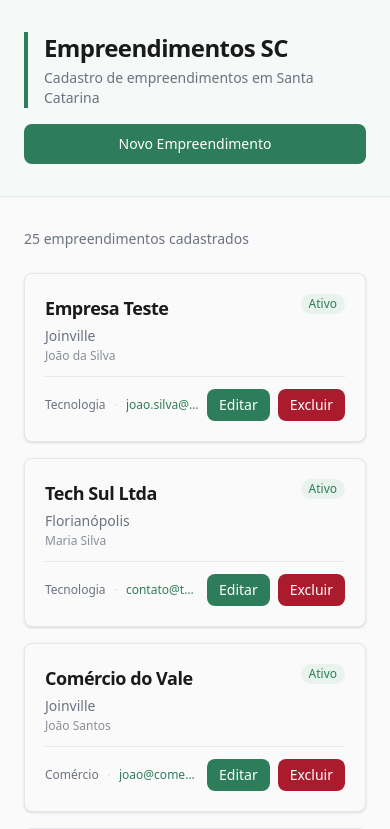
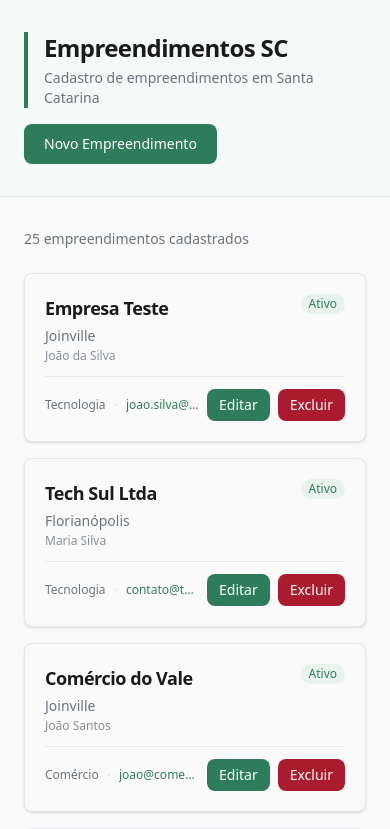
Before and after one commit to vhasckel/desafio-de-software, a Next.js app: page / in a window 390 px wide. Shown: the top 829 px of the page. Built offline with nearby package versions, Linux system fonts and the light colour scheme.

Commit message:
refactor: creates PageHeader component

```diff
--- a/src/app/business/[id]/page.tsx
+++ b/src/app/business/[id]/page.tsx
@@ -1,13 +1,13 @@
 'use client';
 
 import { useEffect, useState } from 'react';
-import Link from 'next/link';
 import { notFound, useParams, useRouter } from 'next/navigation';
 import { deleteBusiness, getBusinessById } from '@/services/business';
 import { Button } from '@/components/ui/Button';
 import type { Business } from '@/types/business';
 import { BusinessStatus } from '@/types/business';
 import { ConfirmModal } from '@/components/ui/ConfirmModal';
+import { PageHeader } from '@/components/layout/PageHeader';
 
 export default function BusinessDetailPage() {
   const router = useRouter();
@@ -44,25 +44,11 @@ export default function BusinessDetailPage() {
 
   return (
     <div className='min-h-screen bg-background text-foreground'>
-      <header className='border-b border-border bg-sc-green-pale/30'>
-        <div className='mx-auto max-w-5xl px-6 py-6 sm:px-8'>
-          <Link
-            href='/'
-            className='mb-4 inline-flex items-center gap-1.5 rounded text-sm text-muted transition-colors hover:text-foreground focus:outline-none focus:ring-2 focus:ring-accent focus:ring-offset-2'
-          >
-            <span aria-hidden>←</span>
-            Voltar à tela inicial
-          </Link>
-          <div className='border-l-4 border-accent pl-4'>
-            <h1 className='text-2xl font-semibold tracking-tight text-foreground sm:text-3xl'>
-              {business.name}
-            </h1>
-            <p className='mt-1 text-sm text-muted sm:text-base'>
-              Detalhes do empreendimento em Santa Catarina
-            </p>
-          </div>
-        </div>
-      </header>
+      <PageHeader
+        title={business.name}
+        description='Detalhes do empreendimento em Santa Catarina'
+        showBackLink
+      />
 
       <main className='mx-auto max-w-5xl px-6 py-8 sm:px-8'>
         <section
--- a/src/app/edit/[id]/page.tsx
+++ b/src/app/edit/[id]/page.tsx
@@ -4,8 +4,8 @@ import { useEffect, useState } from 'react';
 import { BusinessForm } from '@/components/forms/BusinessForm';
 import { BusinessFormData } from '@/libs/schema';
 import { getBusinessById, updateBusiness } from '@/services/business';
-import Link from 'next/link';
 import { notFound, useParams, useRouter } from 'next/navigation';
+import { PageHeader } from '@/components/layout/PageHeader';
 import type { Business } from '@/types/business';
 
 export default function EditBusinessPage() {
@@ -51,25 +51,11 @@ export default function EditBusinessPage() {
 
   return (
     <div className='min-h-screen bg-background text-foreground'>
-      <header className='border-b border-border bg-sc-green-pale/30'>
-        <div className='mx-auto max-w-5xl px-6 py-6 sm:px-8'>
-          <Link
-            href='/'
-            className='mb-4 inline-flex items-center gap-1.5 text-sm text-muted transition-colors hover:text-foreground focus:outline-none focus:ring-2 focus:ring-accent focus:ring-offset-2 rounded'
-          >
-            <span aria-hidden>←</span>
-            Voltar à tela inicial
-          </Link>
-          <div className='border-l-4 border-accent pl-4'>
-            <h1 className='text-2xl font-semibold tracking-tight text-foreground sm:text-3xl'>
-              Editar Empreendimento
-            </h1>
-            <p className='mt-1 text-sm text-muted sm:text-base'>
-              Altere os dados do empreendimento em Santa Catarina
-            </p>
-          </div>
-        </div>
-      </header>
+      <PageHeader
+        title='Editar Empreendimento'
+        description='Altere os dados do empreendimento em Santa Catarina'
+        showBackLink
+      />
       <main className='mx-auto max-w-5xl px-6 py-8 sm:px-8'>
         <BusinessForm initialData={initialData} onSubmit={handleSave} />
       </main>
--- a/src/app/new/page.tsx
+++ b/src/app/new/page.tsx
@@ -1,10 +1,10 @@
 'use client';
 
-import Link from 'next/link';
 import { BusinessForm } from '@/components/forms/BusinessForm';
 import { BusinessFormData } from '@/libs/schema';
 import { createBusiness } from '@/services/business';
 import { useRouter } from 'next/navigation';
+import { PageHeader } from '@/components/layout/PageHeader';
 
 export default function NewBusinessPage() {
   const router = useRouter();
@@ -14,25 +14,11 @@ export default function NewBusinessPage() {
   };
   return (
     <div className='min-h-screen bg-background text-foreground'>
-      <header className='border-b border-border bg-sc-green-pale/30'>
-        <div className='mx-auto max-w-5xl px-6 py-6 sm:px-8'>
-          <Link
-            href='/'
-            className='mb-4 inline-flex items-center gap-1.5 text-sm text-muted transition-colors hover:text-foreground focus:outline-none focus:ring-2 focus:ring-accent focus:ring-offset-2 rounded'
-          >
-            <span aria-hidden>←</span>
-            Voltar à tela inicial
-          </Link>
-          <div className='border-l-4 border-accent pl-4'>
-            <h1 className='text-2xl font-semibold tracking-tight text-foreground sm:text-3xl'>
-              Cadastrar Empreendimento Catarinense
-            </h1>
-            <p className='mt-1 text-sm text-muted sm:text-base'>
-              Preencha os dados do empreendimento em Santa Catarina
-            </p>
-          </div>
-        </div>
-      </header>
+      <PageHeader
+        title='Cadastrar Empreendimento Catarinense'
+        description='Preencha os dados do empreendimento em Santa Catarina'
+        showBackLink
+      />
 
       <main className='mx-auto max-w-5xl px-6 py-8 sm:px-8'>
         <BusinessForm onSubmit={handleSave} />
--- a/src/app/page.tsx
+++ b/src/app/page.tsx
@@ -1,26 +1,15 @@
 import { Button } from '@/components/ui/Button';
 import { BusinessList } from '@/components/layout/BusinessList';
+import { PageHeader } from '@/components/layout/PageHeader';
 
 export default function Home() {
   return (
     <div className='min-h-screen bg-background text-foreground'>
-      <header className='border-b border-border bg-sc-green-pale/30'>
-        <div className='mx-auto max-w-5xl px-6 py-8 sm:px-8'>
-          <div className='flex flex-col gap-4 sm:flex-row sm:items-end sm:justify-between'>
-            <div className='border-l-4 border-accent pl-4'>
-              <h1 className='text-2xl font-semibold tracking-tight text-foreground sm:text-3xl'>
-                Empreendimentos SC
-              </h1>
-              <p className='mt-1 text-sm text-muted sm:text-base'>
-                Cadastro de empreendimentos em Santa Catarina
-              </p>
-            </div>
-            <Button href='/new'>
-              Novo Empreendimento
-            </Button>
-          </div>
-        </div>
-      </header>
+      <PageHeader
+        title='Empreendimentos SC'
+        description='Cadastro de empreendimentos em Santa Catarina'
+        action={<Button href='/new'>Novo Empreendimento</Button>}
+      />
 
       <main className='mx-auto max-w-5xl px-6 py-8 sm:px-8'>
         <section aria-labelledby='list-heading'>
--- /dev/null
+++ b/src/components/layout/PageHeader.tsx
@@ -0,0 +1,50 @@
+import Link from 'next/link';
+
+interface PageHeaderProps {
+  title: React.ReactNode;
+  description: React.ReactNode;
+  showBackLink?: boolean;
+  action?: React.ReactNode;
+}
+
+export function PageHeader({
+  title,
+  description,
+  showBackLink = false,
+  action,
+}: PageHeaderProps) {
+  return (
+    <header className='border-b border-border bg-sc-green-pale/30'>
+      <div
+        className={`mx-auto max-w-5xl px-6 sm:px-8 ${
+          showBackLink ? 'py-6' : 'py-8'
+        }`}
+      >
+        <div className='flex flex-col gap-4 sm:flex-row sm:items-end sm:justify-between'>
+          <div className='min-w-0 flex-1'>
+            {showBackLink && (
+              <Link
+                href='/'
+                className='mb-4 inline-flex items-center gap-1.5 rounded text-sm text-muted transition-colors hover:text-foreground focus:outline-none focus:ring-2 focus:ring-accent focus:ring-offset-2'
+              >
+                <span aria-hidden>←</span>
+                Voltar à tela inicial
+              </Link>
+            )}
+            <div className='border-l-4 border-accent pl-4'>
+              <h1 className='text-2xl font-semibold tracking-tight text-foreground sm:text-3xl'>
+                {title}
+              </h1>
+              <p className='mt-1 text-sm text-muted sm:text-base'>
+                {description}
+              </p>
+            </div>
+          </div>
+          {action != null ? (
+            <div className='shrink-0'>{action}</div>
+          ) : null}
+        </div>
+      </div>
+    </header>
+  );
+}
```
